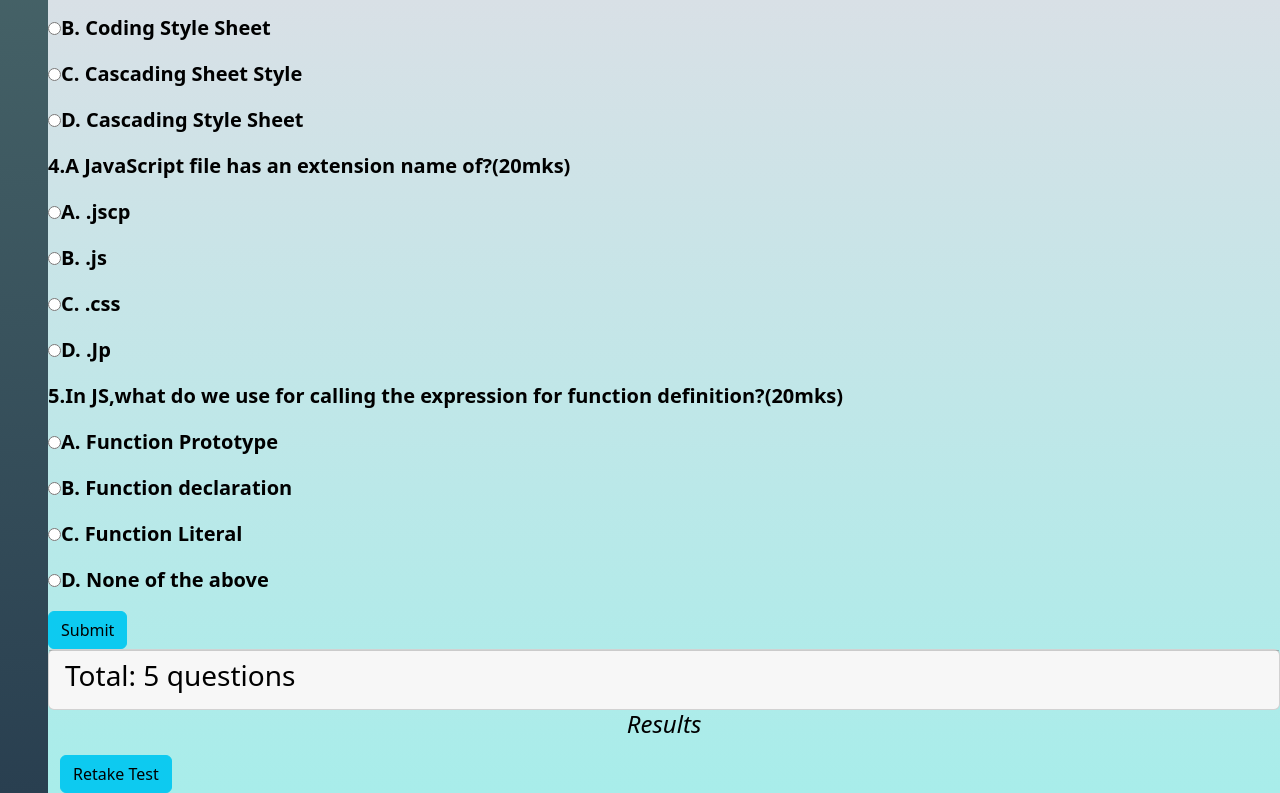
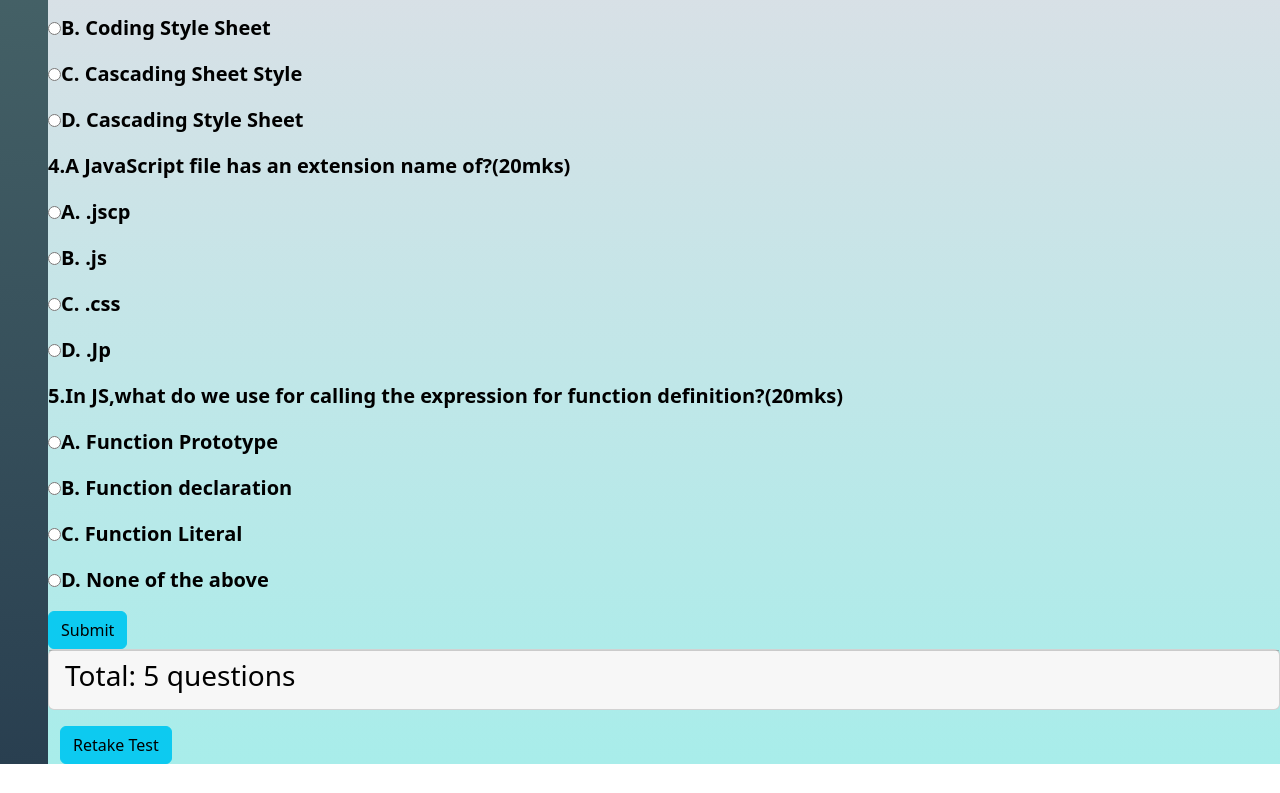
Before and after one commit to Sheri2023/Irumah-Girls-Quiz-Board, a plain HTML site: page index.html in a window 1280 px wide. Shown: the part 907-1700 px from the top of the page. After the commit the page ends 1671 px from the top, so only its background shows below. Drawn offline with nearby package versions, Linux system fonts and the light colour scheme.

Commit message:
remove results header from the form

```diff
--- a/index.html
+++ b/index.html
@@ -73,7 +73,6 @@
     </div>
     <div class="container-fluid">
         <div class="total">
-          <h2>Results</h2>
           <p id="results"></p>
           <p id="percentage"></p>
           <p id="remark"></p>
```
Also changed, not shown: css/style.css (line endings or trailing spaces).
